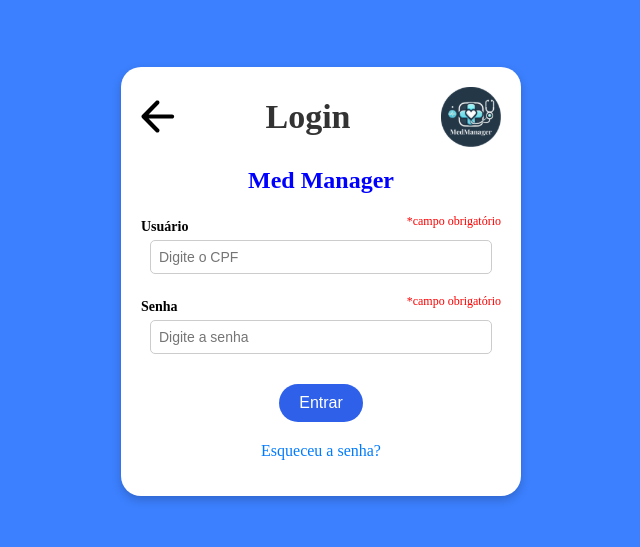
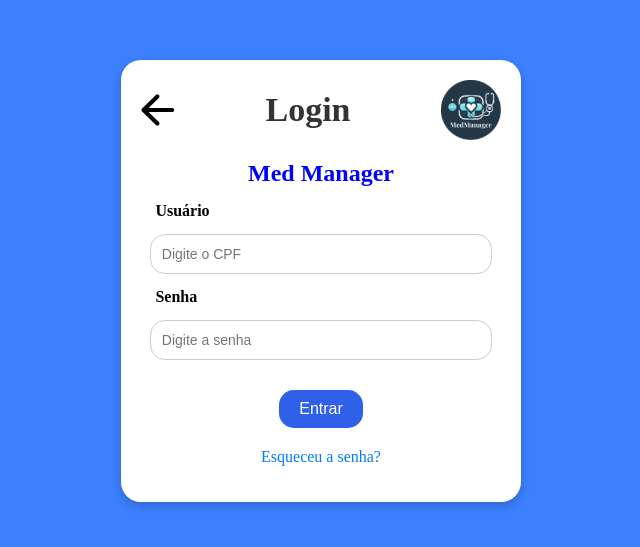
Before and after one commit to FGA-REQ/2024.2-AGIS2, a React (Vite) app in the folder Front/: page /login in a window 1280 px wide. Shown: the part 119-666 px from the top of the page, without its empty margins (319-959 px from the left). Built offline with nearby package versions, Linux system fonts and the light colour scheme.

Commit message:
feat: mudanças nas telas

```diff
--- a/Front/src/componentes/header/header2.jsx
+++ b/Front/src/componentes/header/header2.jsx
@@ -1,9 +1,10 @@
 import React, { useState } from 'react';
 import './header2.css';
+import { useNavigate } from 'react-router-dom';
 
 function Header2({ toggleSidebar }) {
   const [menuAberto, setMenuAberto] = useState(false);
-
+  const navigate = useNavigate();
   const handleMenuToggle = () => {
     setMenuAberto(!menuAberto);
   };
@@ -14,7 +15,6 @@ function Header2({ toggleSidebar }) {
 
   return (
     <header className="header2">
-
       <div className="menu-icon" onClick={toggleSidebar}>
         ☰ {/* Ícone de hambúrguer */}
       </div>
--- a/Front/src/componentes/sidebar/sidebar.jsx
+++ b/Front/src/componentes/sidebar/sidebar.jsx
@@ -31,7 +31,7 @@ function Sidebar({ setConteudo }) {
         </ul>
       </div>
       <div className="footer-sidebar">
-                <img className='icon-sair' src='sair.svg' alt="Icon de logout"
+        <img className='icon-sair' src='sair.svg' alt="Icon de logout" title='Sair'
           onClick={logout} />
       </div>
     </div>
--- a/Front/src/componentes/sidebar/sidebar2.jsx
+++ b/Front/src/componentes/sidebar/sidebar2.jsx
@@ -28,7 +28,7 @@ function Sidebar2 ({ setConteudo }) {
                 </ul>
             </div>
             <div className="footer-sidebar">
-          <img className='icon-sair' src='sair.svg' alt="Icon de logout"
+          <img className='icon-sair' src='sair.svg' alt="Icon de logout" title="Sair"
           onClick={logout}/>
         </div>
         </div>
--- a/Front/src/componentes/sidebar/sidebar3.jsx
+++ b/Front/src/componentes/sidebar/sidebar3.jsx
@@ -86,7 +86,8 @@ function Sidebar3({ setConteudo }) {
             </div>
 
             <div className="footer-sidebar">
-                <img className="icon-sair" src="sair.svg" alt="Icon de logout" onClick={logout} />
+                <img className="icon-sair" src="sair.svg" alt="Icon de logout" title='Sair'
+                onClick={logout} />
             </div>
         </div>
     );
--- a/Front/src/paginas/login/login.css
+++ b/Front/src/paginas/login/login.css
@@ -54,30 +54,22 @@
 .forms-login label {
   display: block;
   text-align: left;
-  font-size: 14px;
+  margin: 4%;
+  font-size: 16px;
 }
 
 .forms-login input {
   width: 95%;
-  padding: 8px;
+  padding: 3%;
   font-size: 14px;
-  border-radius: 5px;
+  border-radius: 15px;
   border: 1px solid #ccc;
   outline: none;
 }
 
-.required {
-  color: red;
-  font-size: 12px;
-  text-align: right;
-  /* Alinha o texto à direita */
-  display: block;
-  /* Faz a span ocupar toda a linha */
-  width: 100%;
-  /* Garante que ocupe toda a largura disponível */
-  margin-top: 20px;
-  /* Ajuste o espaço entre a mensagem e o próximo campo */
-  margin-bottom: -10px;
+.forms-login input:focus {
+  border-color: #007BFF;
+  box-shadow: 0 0 5px rgba(0, 123, 255, 0.5);
 }
 
 .btn-entrar {
@@ -87,7 +79,7 @@
   color: white;
   background-color: rgb(46, 96, 233);
   border: none;
-  border-radius: 30px;
+  border-radius: 15px;
   cursor: pointer;
   transition: background-color 0.3s;
 }
--- a/Front/src/paginas/login/login.jsx
+++ b/Front/src/paginas/login/login.jsx
@@ -6,9 +6,37 @@ function Login() {
   const navigate = useNavigate();
   const [showForgotPassword, setPopEsqueceuSenha] = useState(false); // Controle do pop-up
   const [email, setEmail] = useState(""); // Controle do campo de e-mail
+  const [formData, setFormData] = useState({
+    login: "",
+    senha: "",
+  }); // Estado para armazenar dados do formulário
 
   const cliqueSeta = () => {
     navigate("/");
+  };
+
+  const botaoLogin = () => {
+    const { login, senha } = formData;
+
+    // Lógica para determinar a rota com base no login
+    if (login === "admin") {
+      navigate("/admin");
+    } else if (login === "paciente") {
+      navigate("/paciente");
+    } else if (login === "medico") {
+      navigate("/medico");
+    }
+  };
+
+  const handleSubmit = (e) => {
+    e.preventDefault();
+    console.log(formData); // Printar os dados do formulário
+    botaoLogin();
+  };
+
+  const handleChange = (e) => {
+    const { name, value } = e.target;
+    setFormData({ ...formData, [name]: value });
   };
 
   const esqueceuSenha = () => {
@@ -50,16 +78,23 @@ function Login() {
         </div>
         <h2>Med Manager</h2>
 
-        <form className="forms-login">
-          <span className="required">*campo obrigatório</span>
+        <form className="forms-login" onSubmit={handleSubmit}>
 
           <label>Usuário</label>
-          <input type="text" placeholder="Digite o CPF" required />
-
-          <span className="required">*campo obrigatório</span>
+          <input
+          type="text"
+          name="login"
+          placeholder="Digite o CPF"
+          required
+          onChange={handleChange} />
 
           <label>Senha</label>
-          <input type="password" placeholder="Digite a senha" required />
+          <input
+          type="password"
+          name="senha"
+          placeholder="Digite a senha"
+          required
+          onChange={handleChange} />
 
           <button type="submit" className="btn-entrar">Entrar</button>
         </form>
```
Also changed, not shown: Front/src/componentes/listas/listaMedicos.jsx (indentation only), Front/src/componentes/remedio/remedio.jsx (indentation only), Front/src/paginas/admin/admin.jsx (indentation only), Front/src/paginas/paciente/paciente.jsx (indentation only), Front/src/rotas.jsx (indentation only). Lines whose indentation alone changed are shown as unchanged.
